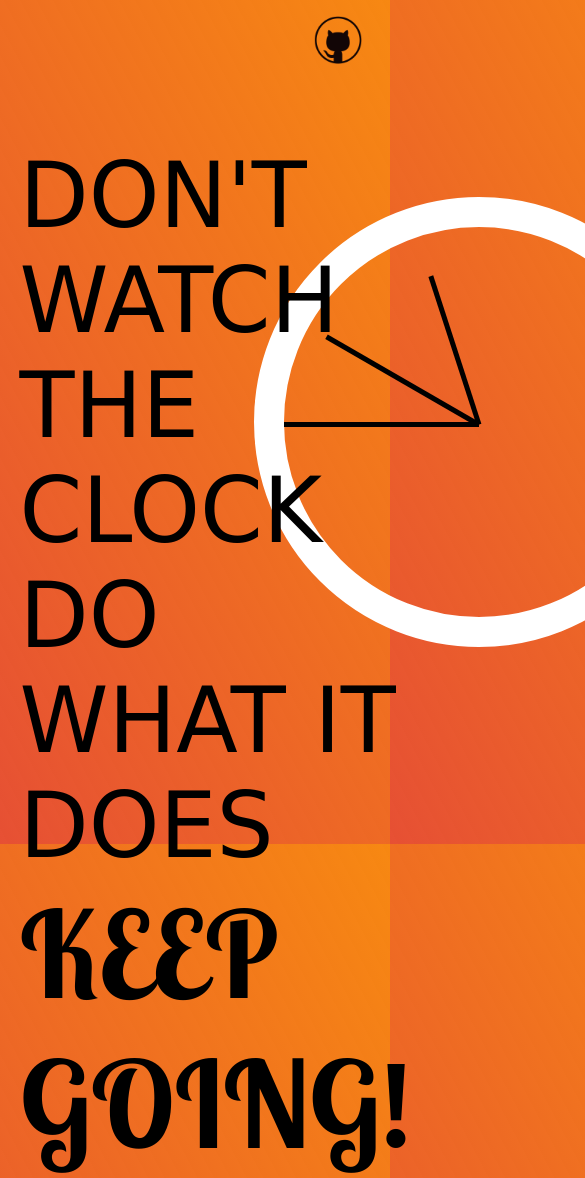
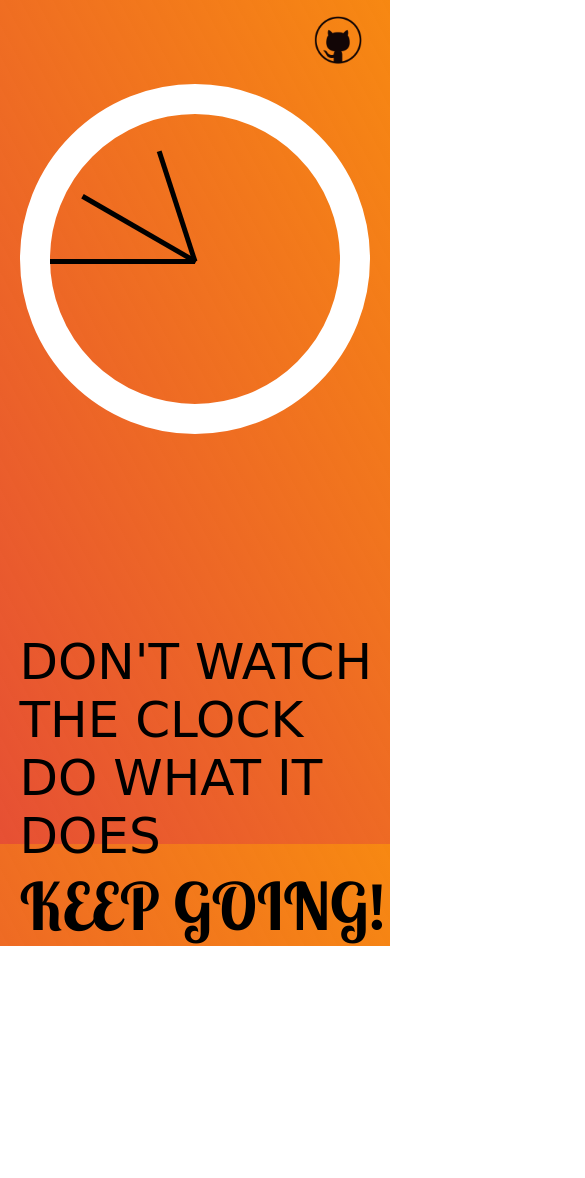
Before and after one commit to tashish9/Clock, a plain HTML site: page index.html in a window 390 px wide. Shown: the top 1178 px of the page, 585 px wide, since content can reach past the window. After the commit the page ends 946 px from the top, so only its background shows below. Drawn offline with nearby package versions, Linux system fonts and the light colour scheme; a web font is replaced by a local one.

Commit message:
Update style.css

```diff
--- a/style.css
+++ b/style.css
@@ -26,6 +26,7 @@ body {
   transform: translateY(-50%);
   border: 30px solid white;
   border-radius: 100%;
+  background-position: center;
 }
 .main div {
   position: absolute;
@@ -64,3 +65,19 @@ body {
   font-family: 'Lobster Two', cursive;
   font-size: 120px;
 }
+@media screen and (max-width: 650px) {
+  .main {
+    transform: translateX(-50%);
+    top: 10%;
+    left: 50%;
+    height: 350px;
+    width: 350px;
+  }
+  .quote {
+    font-size: 50px;
+    top: 75%;
+  }
+  .keep {
+    font-size: 65px;
+  }
+}
```
